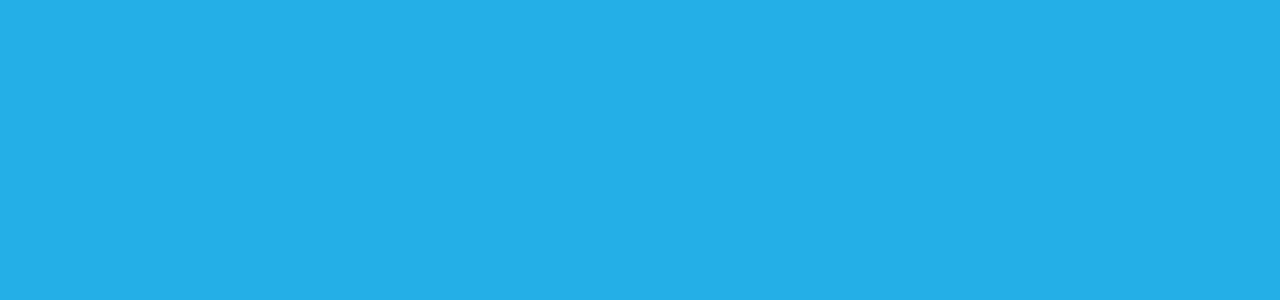
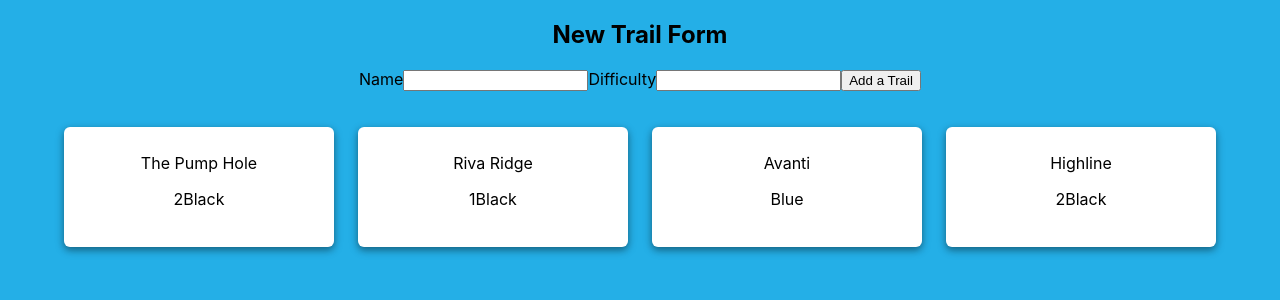
Before and after one commit to bwesterg/vail-ski, a React (Create React App) app: page / in a window 1280 px wide. Shown: the top 300 px of the page. Built offline with nearby package versions, Linux system fonts and the light colour scheme; data requests are answered from the project's data file.

Commit message:
form created, shows up on page, values in state.

```diff
--- a/src/App.js
+++ b/src/App.js
@@ -1,5 +1,6 @@
 import React, { Component } from 'react';
 import TrailContainer from './components/TrailContainer';
+import TrailForm from './components/TrailForm';
 import './App.css';
 
 class App extends Component {
@@ -8,9 +9,16 @@ class App extends Component {
     trails: []
   }
 
+  componentDidMount(){
+    fetch("http://localhost:3000/trails")
+      .then(response => response.json())
+      .then(trails => this.setState({trails}))
+  }
+
   render(){
     return (
       <div className="App">
+        <TrailForm />
         <TrailContainer trails={this.state.trails} />
       </div>
     );
--- /dev/null
+++ b/src/components/TrailForm.js
@@ -0,0 +1,40 @@
+import React, { Component } from 'react';
+
+
+export default class TrailForm extends Component {
+
+    state = {
+        name: "",
+        difficulty: ""
+    }
+
+    handleChange = (event) => {
+        this.setState({
+            [event.target.name]: event.target.value
+        })
+    }
+
+    render() {
+        return (
+            <form className="trail-form">
+                <h2>New Trail Form</h2>
+                <label>Name</label>
+                <input
+                    type="text"
+                    name="name"
+                    value={this.state.name}
+                    onChange={this.handleChange}
+                />
+                <label>Difficulty</label>
+                <input
+                    type="text"
+                    name="difficulty"
+                    value={this.state.difficulty}
+                    onChange={this.handleChange}
+                />
+                <input type="submit" value="Add a Trail" />
+
+            </form>
+        )
+    }
+}
--- a/src/index.js
+++ b/src/index.js
@@ -2,7 +2,6 @@ import React from 'react';
 import ReactDOM from 'react-dom';
 import './index.css';
 import App from './App';
-import reportWebVitals from './reportWebVitals';
 
 ReactDOM.render(
   <React.StrictMode>
@@ -10,8 +9,3 @@ ReactDOM.render(
   </React.StrictMode>,
   document.getElementById('root')
 );
-
-// If you want to start measuring performance in your app, pass a function
-// to log results (for example: reportWebVitals(console.log))
-// or send to an analytics endpoint. Learn more: https://bit.ly/CRA-vitals
-reportWebVitals();
```
